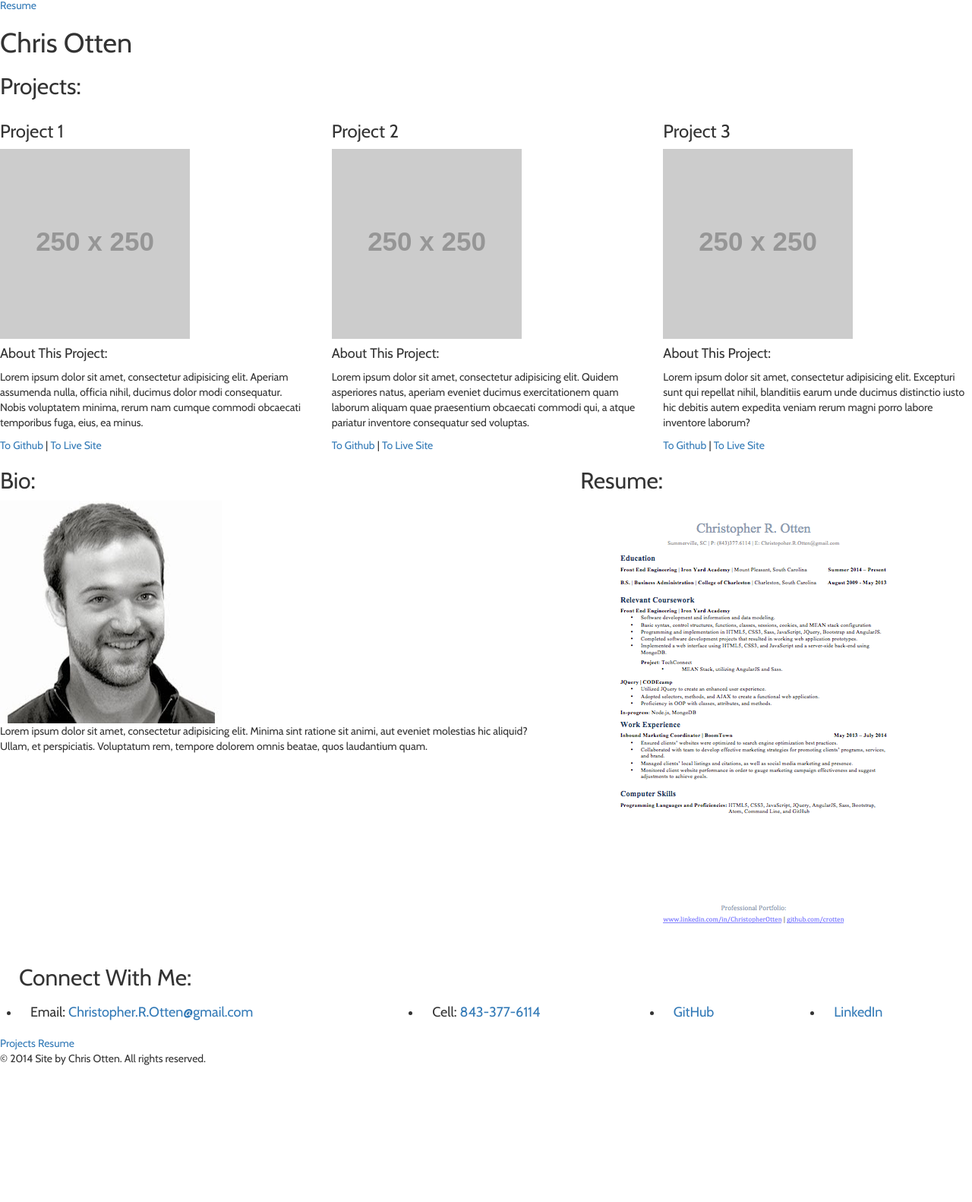
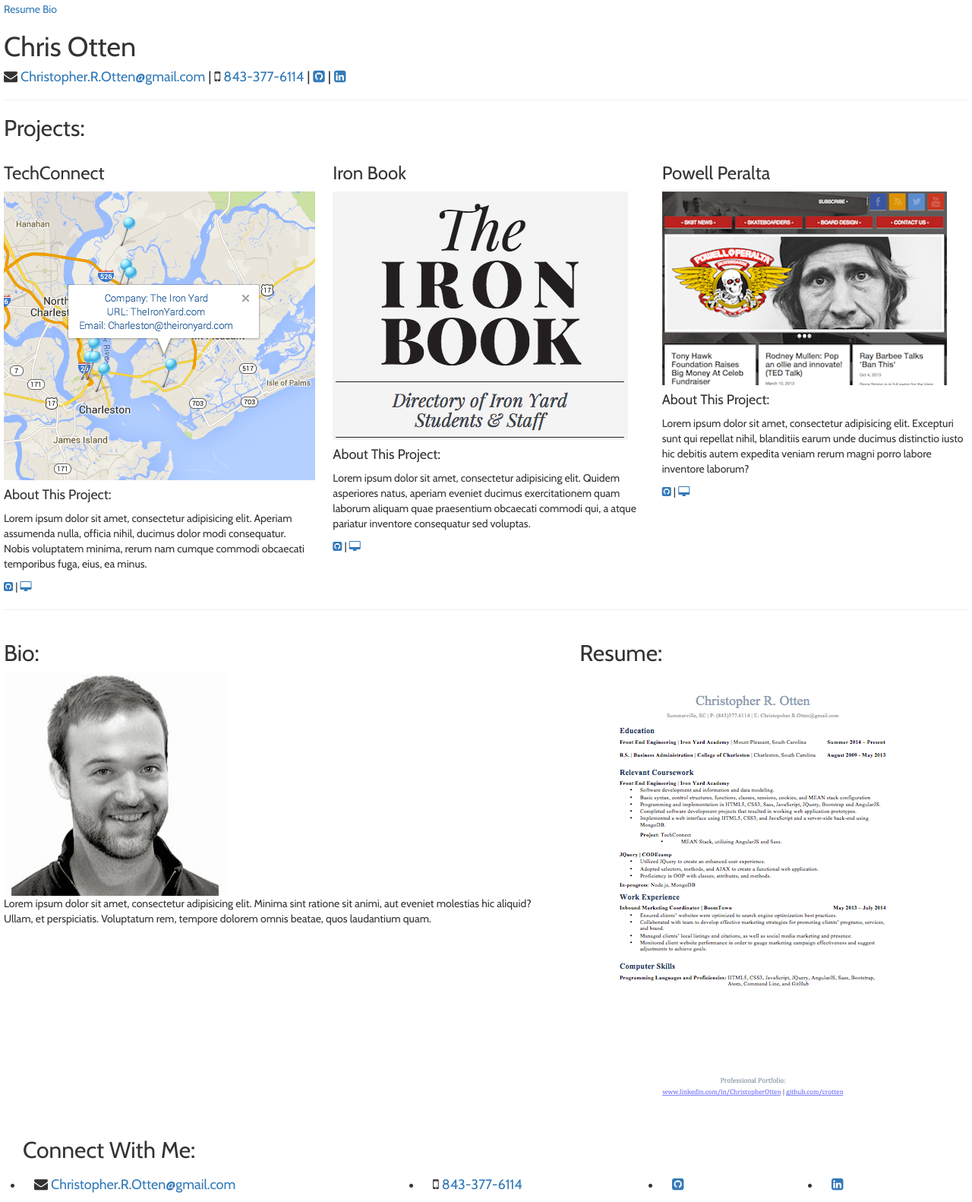
Before and after one commit to clewott/Portfolio, a website: page index.html in a window 1280 px wide. Shown: the part 3-1585 px from the top of the page at 76% size. Before the commit the page ends 1416 px from the top, so only its background shows below. Drawn offline with nearby package versions, Linux system fonts and the light colour scheme; placeholder pictures from the web are drawn by us.

Commit message:
adding images and links for my 3 projects

```diff
--- a/index.html
+++ b/index.html
@@ -3,6 +3,7 @@
 <head>
   <meta charset="UTF-8">
   <link href='http://fonts.googleapis.com/css?family=Cabin' rel='stylesheet' type='text/css'>
+  <link href="//maxcdn.bootstrapcdn.com/font-awesome/4.2.0/css/font-awesome.min.css" rel="stylesheet">
   <link href="//maxcdn.bootstrapcdn.com/bootstrap/3.2.0/css/bootstrap.min.css" rel="stylesheet">
   <link rel="stylesheet" href="styles/style.css">
   <title>Chris Otten's Portfolio</title>
@@ -10,47 +11,54 @@
 <body>
   <header>
     <nav>
-      <a href="">Resume</a>
+      <a href="resume.html">Resume</a>
+      <a href="#about">Bio</a>
     </nav>
     <h1 class="mainHeader">Chris Otten</h1>
+    <h4><span><i class="fa fa-envelope"></i> <a href="mailTo:ChrisTopher.R.Otten@gmail.com" target="_blank">Christopher.R.Otten@gmail.com</a></span> | <span><i class="fa fa-mobile"></i> <a href="tel:+8433776114">843-377-6114</a></span> | <span><a href="https://github.com/crotten" target="_blank"><i class="fa fa-github-square"></i></a></span> | <span><a href="https://www.linkedin.com/profile/view?id=128959084" target="_blank"><i class="fa fa-linkedin-square"></i></a></span></h4>
   </header>
-  <div class="wrapper">
+
+  <hr>
+
+  <div class="wrapper" id="work">
     <h2>Projects:</h2>
     <div class="row">
       <div class="col-md-4 col-sm-4 col-xs-12">
-        <h3>Project 1</h3>
-        <img src="http://placehold.it/250x250" alt="">
+        <h3>TechConnect</h3>
+        <img src="images/map.png" alt="">
         <h4>About This Project:</h4>
         <p>Lorem ipsum dolor sit amet, consectetur adipisicing elit. Aperiam assumenda nulla, officia nihil, ducimus dolor modi consequatur. Nobis voluptatem minima, rerum nam cumque commodi obcaecati temporibus fuga, eius, ea minus.</p>
         <nav>
-          <a href="">To Github</a> |
-          <a href="">To Live Site</a>
+          <a href="https://github.com/crotten/finalProject" target="_blank"><i class="fa fa-github-square"></i></a> |
+          <a href="http://finalprojectcrotten.herokuapp.com/#/" target="_blank"><i class="fa fa-desktop"></i></a>
         </nav>
       </div>
       <div class="col-md-4 col-sm-4 col-xs-12">
-        <h3>Project 2</h3>
-        <img src="http://placehold.it/250x250" alt="">
+        <h3>Iron Book</h3>
+        <img src="images/ironBook.png" alt="">
         <h4>About This Project:</h4>
         <p>Lorem ipsum dolor sit amet, consectetur adipisicing elit. Quidem asperiores natus, aperiam eveniet ducimus exercitationem quam laborum aliquam quae praesentium obcaecati commodi qui, a atque pariatur inventore consequatur sed voluptas.</p>
         <nav>
-          <a href="">To Github</a> |
-          <a href="">To Live Site</a>
+          <a href="https://github.com/crotten/IronBook" target="_blank"><i class="fa fa-github-square"></i></a> |
+          <a href="http://crotten.github.io/IronBook/#/" target="_blank"><i class="fa fa-desktop"></i></a>
         </nav>
       </div>
       <div class="col-md-4 col-sm-4 col-xs-12">
-        <h3>Project 3</h3>
-        <img src="http://placehold.it/250x250" alt="">
+        <h3>Powell Peralta</h3>
+        <img src="images/peralta.png" alt="">
         <h4>About This Project:</h4>
         <p>Lorem ipsum dolor sit amet, consectetur adipisicing elit. Excepturi sunt qui repellat nihil, blanditiis earum unde ducimus distinctio iusto hic debitis autem expedita veniam rerum magni porro labore inventore laborum?</p>
         <nav>
-          <a href="">To Github</a> |
-          <a href="">To Live Site</a>
+          <a href="https://github.com/crotten/BlueIonProject" target="_blank"><i class="fa fa-github-square"></i></a> |
+          <a href="http://crotten.github.io/BlueIonProject/" target="_blank"><i class="fa fa-desktop"></i></a>
         </nav>
       </div>
     </div>
   </div>
 
-  <div class="row">
+  <hr>
+
+  <div class="row" id="about">
     <div class="col-md-7">
       <h2>Bio:</h2>
       <img src="/images/otten_chris.jpg" alt="">
@@ -58,17 +66,17 @@
     </div>
     <div class="col-md-5">
       <h2>Resume:</h2>
-      <a href=""><img src="/images/resume.png" alt=""></a>
+      <a href="resume.html"><img src="/images/resume.png" alt=""></a>
     </div>
   </div>
 
   <footer>
     <ul class="row">
       <h2>Connect With Me:</h2>
-      <li class="col-md-5"><h4>Email: <a href="mailTo:ChrisTopher.R.Otten@gmail.com" target="_blank">Christopher.R.Otten@gmail.com</a></h4></li>
-      <li class="col-md-3"><h4>Cell: <a href="tel:+8433776114">843-377-6114</a></h4></li>
-      <li class="col-md-2"><h4><a href="https://github.com/crotten" target="_blank">GitHub</a></h4></li>
-      <li class="col-md-2"><h4><a href="https://www.linkedin.com/profile/view?id=128959084" target="_blank">LinkedIn</a></h4></li>
+      <li class="col-md-5"><h4><i class="fa fa-envelope"></i> <a href="mailTo:ChrisTopher.R.Otten@gmail.com" target="_blank">Christopher.R.Otten@gmail.com</a></h4></li>
+      <li class="col-md-3"><h4><i class="fa fa-mobile"></i> <a href="tel:+8433776114">843-377-6114</a></h4></li>
+      <li class="col-md-2"><h4><a href="https://github.com/crotten" target="_blank"><i class="fa fa-github-square"></i></a></h4></li>
+      <li class="col-md-2"><h4><a href="https://www.linkedin.com/profile/view?id=128959084" target="_blank"><i class="fa fa-linkedin-square"></i></a></h4></li>
     </ul>
     <nav>
       <a href="">Projects</a>
--- a/styles/main.scss
+++ b/styles/main.scss
@@ -1,3 +1,4 @@
 body {
   font-family: 'Cabin', sans-serif;
+  padding: 5px;
 }
--- a/styles/style.css
+++ b/styles/style.css
@@ -1,2 +1,3 @@
 body {
-  font-family: 'Cabin', sans-serif; }
+  font-family: 'Cabin', sans-serif;
+  padding: 5px; }
```
Also changed, not shown: images/ironBook.png (added), images/map.png (added), images/peralta.png (added), resume.html (added), 2 other files.
